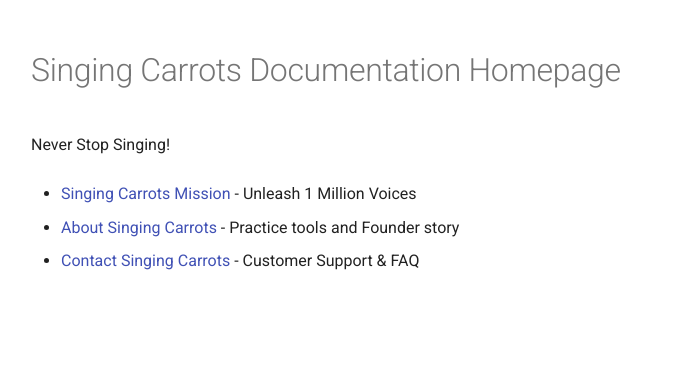
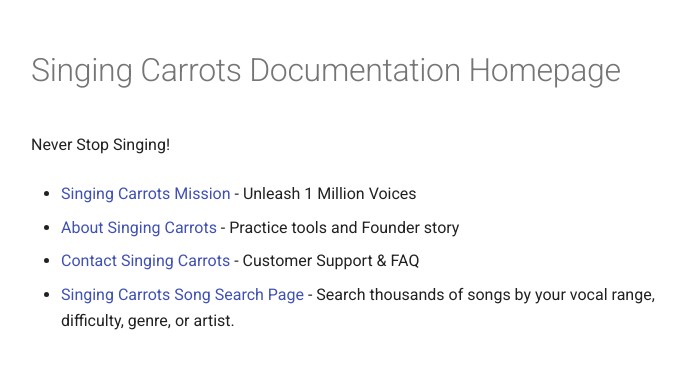
Before and after one commit to singingcarrots/docs, an MkDocs documentation site: the page built from docs/index.md, in a window 1280 px wide. Shown: the top 369 px of the page, without its empty margins (265-950 px from the left). Built offline with MkDocs 1.6.1 and Material for MkDocs 9.7.7, drawn with Linux system fonts in a browser that asks for light colours.

Commit message:
Update Pages “index”

```diff
--- a/docs/index.md
+++ b/docs/index.md
@@ -11,3 +11,5 @@
 * [About Singing Carrots](https://singingcarrots.com/docs/about-singing-carrots) - Practice tools and Founder story
 
 * [Contact Singing Carrots](https://singingcarrots.com/docs/singing-carrots-contact-page) - Customer Support & FAQ
+
+* [Singing Carrots Song Search Page](https://singingcarrots.com/docs/find-songs-by-vocal-range-or-name) - Search thousands of songs by your vocal range, difficulty, genre, or artist.
```
